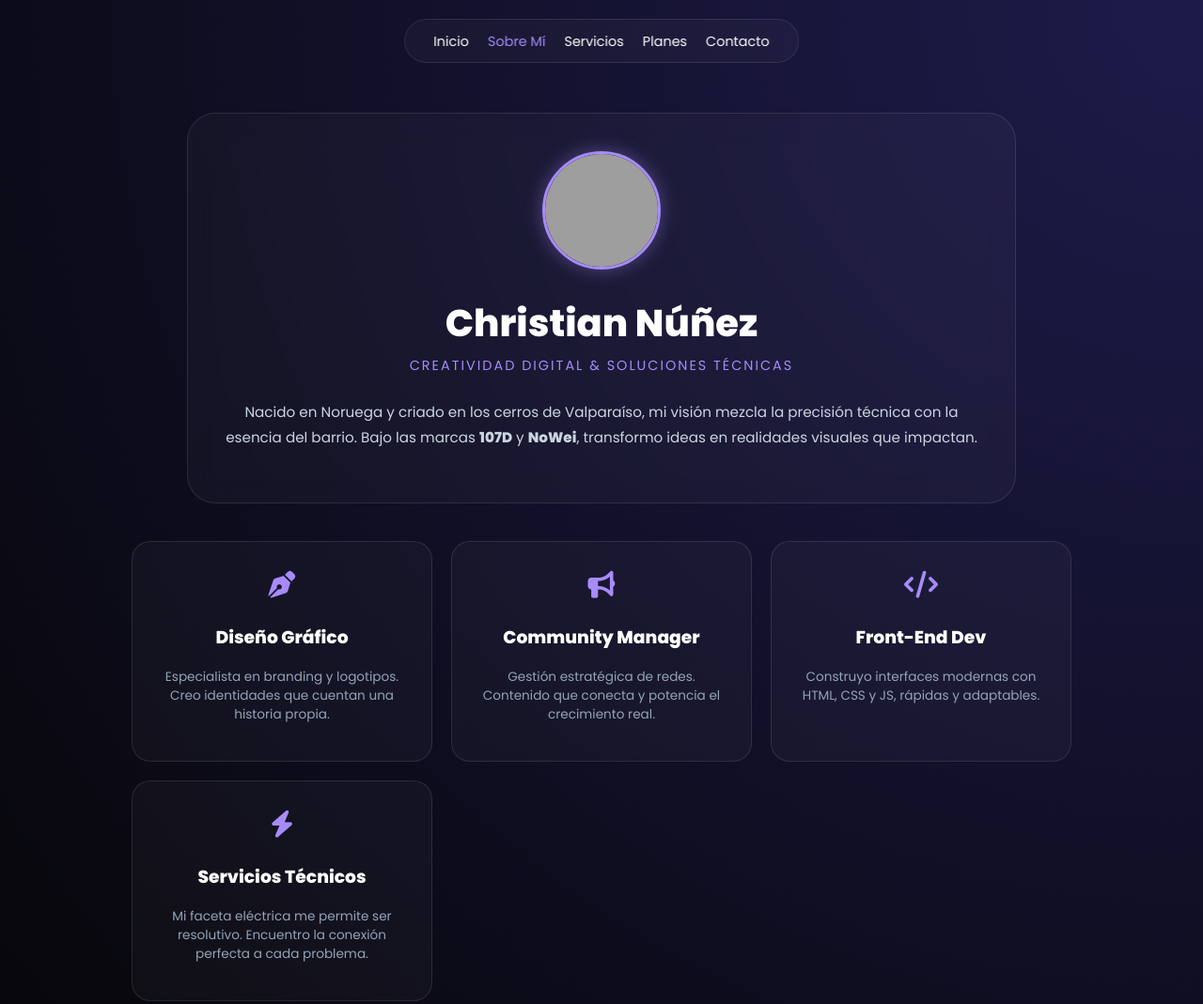
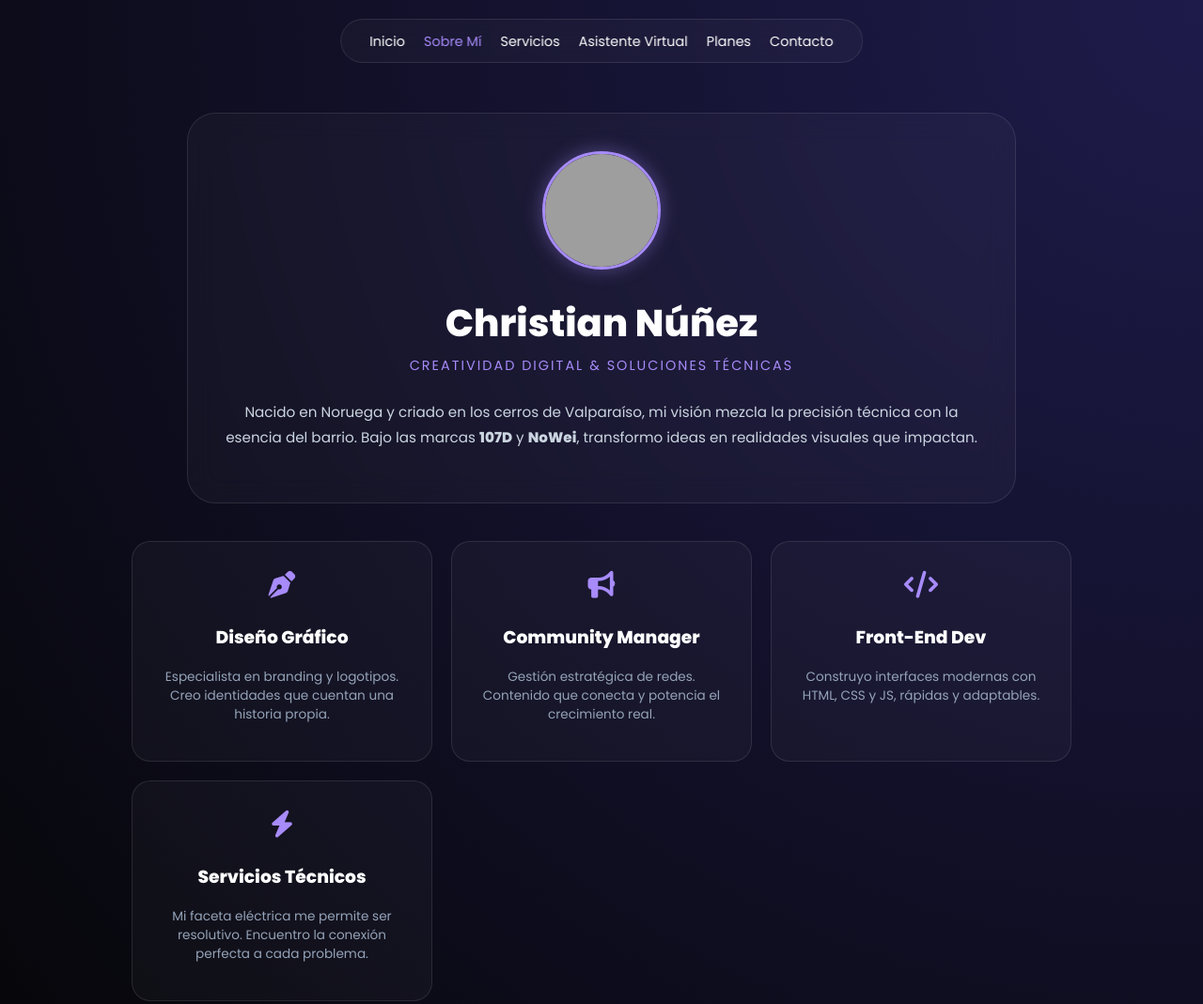
Before and after one commit to elcanusw/testing, a plain HTML site: page sobremi.html in a window 1280 px wide. Shown: the top 1069 px of the page at 94% size. Drawn offline with Linux system fonts and the light colour scheme; grey boxes are pictures that could not be loaded.

Commit message:
Update sobremi.html

```diff
--- a/sobremi.html
+++ b/sobremi.html
@@ -85,6 +85,7 @@
             <li><a href="index.html">Inicio</a></li>
             <li><a href="sobremi.html" class="active">Sobre Mí</a></li>
             <li><a href="servicios.html">Servicios</a></li>
+            <li><a href="canuia.html">Asistente Virtual</a></li>
             <li><a href="planes.html">Planes</a></li>
             <li><a href="contacto.html">Contacto</a></li>
         </ul>
```
